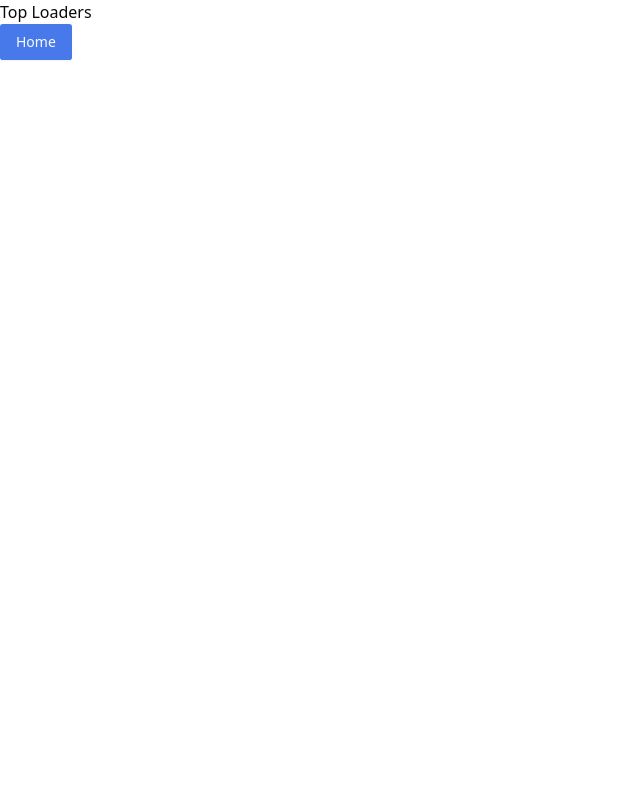
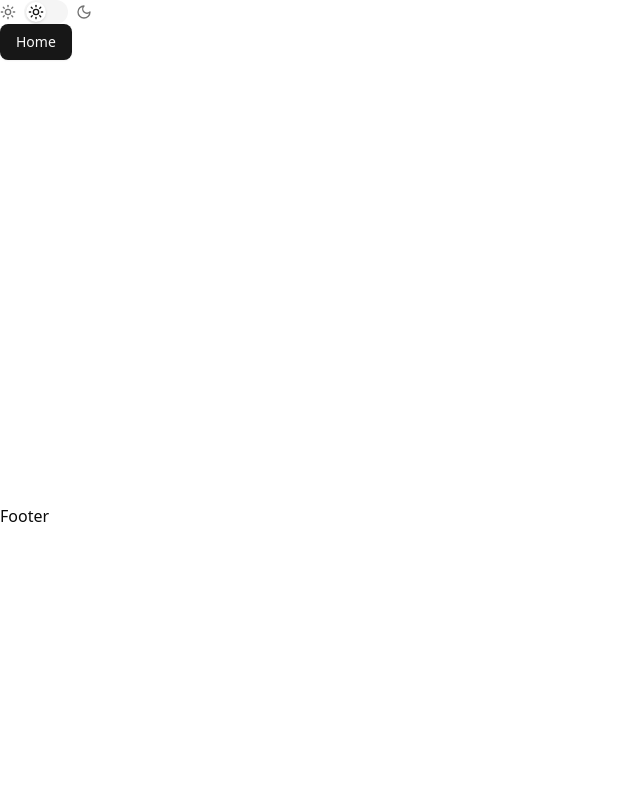
Before and after one commit to codex-pokhara/attendance-tracker-web, a React (Vite) app: page / in a window 1280 px wide. Shown: the top 800 px of the page, without its empty margins (0-640 px from the left). Built offline with nearby package versions, Linux system fonts and the light colour scheme.

Commit message:
feat: add dark and light mode
- add theme toggler
- add theme context
- change eslint config

```diff
--- a/src/App/App.tsx
+++ b/src/App/App.tsx
@@ -1,6 +1,7 @@
 import { createBrowserRouter, RouterProvider } from 'react-router-dom';
 
 import Layout from '@/components/Layout';
+import { ThemeProvider } from '@/components/ThemeProvider';
 import { Button } from '@/components/ui/button';
 
 const router = createBrowserRouter([
@@ -17,10 +18,11 @@ const router = createBrowserRouter([
 
 function App() {
   return (
-    <RouterProvider
-      router={router}
-    />
-
+    <ThemeProvider>
+      <RouterProvider
+        router={router}
+      />
+    </ThemeProvider>
   );
 }
 
--- a/src/components/Layout/index.tsx
+++ b/src/components/Layout/index.tsx
@@ -1,4 +1,6 @@
 import { Outlet } from 'react-router-dom';
+
+import { ThemeToggle } from '../ThemeToggler';
 // import Footer from '../Footer';
 // import Navbar from '../Navbar/Navbar';
 // import ScrollToTop from '../ScrollToTop';
@@ -9,9 +11,9 @@ function Layout() {
     <div className="relative">
       {/* <TopLoader /> */}
       {/* <Navbar /> */}
-      <div>Top Loaders</div>
+      <div><ThemeToggle /></div>
 
-      <div className="min-h-[120vh]">
+      <div className="min-h-[60vh]">
         <Outlet />
       </div>
       <div>Footer</div>
--- /dev/null
+++ b/src/components/ThemeProvider/index.tsx
@@ -0,0 +1,31 @@
+import { useCallback, useEffect, useMemo, useState } from 'react';
+
+import { ThemeContext } from '@/contexts/theme';
+
+export function ThemeProvider({ children }: { children: React.ReactNode }) {
+  const [theme, setTheme] = useState<'light' | 'dark'>(
+    () => (localStorage.getItem('theme') as 'light' | 'dark') || 'light',
+  );
+
+  useEffect(() => {
+    const root = window.document.documentElement;
+    root.classList.remove('light', 'dark');
+    root.classList.add(theme);
+  }, [theme]);
+
+  const toggleTheme = useCallback(() => {
+    const newTheme = theme === 'light' ? 'dark' : 'light';
+    localStorage.setItem('theme', newTheme);
+    setTheme(newTheme);
+  }, [theme]);
+
+  const value = useMemo(
+    () => ({
+      theme,
+      toggleTheme,
+    }),
+    [theme, toggleTheme],
+  );
+
+  return <ThemeContext.Provider value={value}>{children}</ThemeContext.Provider>;
+}
--- /dev/null
+++ b/src/components/ThemeToggler/index.tsx
@@ -0,0 +1,51 @@
+import { useContext } from 'react';
+import { Moon, Sun } from 'lucide-react';
+
+import { ThemeContext } from '@/contexts/theme';
+
+function Switch({
+  checked,
+  onCheckedChange,
+  ...props
+}: React.HTMLAttributes<HTMLButtonElement> & {
+  checked: boolean
+  onCheckedChange: (checked: boolean) => void
+}) {
+  return (
+    <button
+      type="button"
+      role="switch"
+      aria-checked={checked}
+      className={`relative inline-flex h-6 w-11 flex-shrink-0 cursor-pointer rounded-full border-2 border-transparent transition-colors duration-200 ease-in-out focus:outline-none focus:ring-2 focus:ring-primary focus:ring-offset-2 ${
+        checked ? 'bg-primary' : 'bg-muted'
+      }`}
+      onClick={() => onCheckedChange(!checked)}
+      {...props}
+    >
+      <span className="sr-only">Toggle theme</span>
+      <span
+        className={`pointer-events-none relative inline-block h-5 w-5 transform rounded-full bg-background shadow ring-0 transition duration-200 ease-in-out ${
+          checked ? 'translate-x-5' : 'translate-x-0'
+        }`}
+      >
+        {checked ? (
+          <Moon className="absolute inset-0 h-full w-full p-0.5 text-primary" />
+        ) : (
+          <Sun className="absolute inset-0 h-full w-full p-0.5 text-primary" />
+        )}
+      </span>
+    </button>
+  );
+}
+
+export function ThemeToggle() {
+  const { theme, toggleTheme } = useContext(ThemeContext);
+
+  return (
+    <div className="flex items-center gap-2">
+      <Sun className="h-4 w-4 text-muted-foreground" />
+      <Switch checked={theme === 'dark'} onCheckedChange={() => toggleTheme()} />
+      <Moon className="h-4 w-4 text-muted-foreground" />
+    </div>
+  );
+}
--- /dev/null
+++ b/src/contexts/theme.tsx
@@ -0,0 +1,9 @@
+import { createContext } from 'react';
+
+export const ThemeContext = createContext<{
+  theme: 'light' | 'dark'
+  toggleTheme:() => void
+    }>({
+      theme: 'light',
+      toggleTheme: () => null,
+    });
--- a/src/index.css
+++ b/src/index.css
@@ -3,6 +3,47 @@
 @plugin "tailwindcss-animate";
 
 @custom-variant dark (&:is(.dark *));
+
+@theme inline {
+  --color-background: var(--background);
+  --color-foreground: var(--foreground);
+  --font-sans: var(--font-geist-sans);
+  --font-mono: var(--font-geist-mono);
+  --color-sidebar-ring: var(--sidebar-ring);
+  --color-sidebar-border: var(--sidebar-border);
+  --color-sidebar-accent-foreground: var(--sidebar-accent-foreground);
+  --color-sidebar-accent: var(--sidebar-accent);
+  --color-sidebar-primary-foreground: var(--sidebar-primary-foreground);
+  --color-sidebar-primary: var(--sidebar-primary);
+  --color-sidebar-foreground: var(--sidebar-foreground);
+  --color-sidebar: var(--sidebar);
+  --color-chart-5: var(--chart-5);
+  --color-chart-4: var(--chart-4);
+  --color-chart-3: var(--chart-3);
+  --color-chart-2: var(--chart-2);
+  --color-chart-1: var(--chart-1);
+  --color-ring: var(--ring);
+  --color-input: var(--input);
+  --color-border: var(--border);
+  --color-destructive-foreground: var(--destructive-foreground);
+  --color-destructive: var(--destructive);
+  --color-accent-foreground: var(--accent-foreground);
+  --color-accent: var(--accent);
+  --color-muted-foreground: var(--muted-foreground);
+  --color-muted: var(--muted);
+  --color-secondary-foreground: var(--secondary-foreground);
+  --color-secondary: var(--secondary);
+  --color-primary-foreground: var(--primary-foreground);
+  --color-primary: var(--primary);
+  --color-popover-foreground: var(--popover-foreground);
+  --color-popover: var(--popover);
+  --color-card-foreground: var(--card-foreground);
+  --color-card: var(--card);
+  --radius-sm: calc(var(--radius) - 4px);
+  --radius-md: calc(var(--radius) - 2px);
+  --radius-lg: var(--radius);
+  --radius-xl: calc(var(--radius) + 4px);
+}
 
 :root {
   --background: oklch(1 0 0);
@@ -11,7 +52,7 @@
   --card-foreground: oklch(0.145 0 0);
   --popover: oklch(1 0 0);
   --popover-foreground: oklch(0.145 0 0);
-  --primary: oklch(0.6 0.18 264);
+  --primary: oklch(0.205 0 0);
   --primary-foreground: oklch(0.985 0 0);
   --secondary: oklch(0.97 0 0);
   --secondary-foreground: oklch(0.205 0 0);
@@ -20,16 +61,16 @@
   --accent: oklch(0.97 0 0);
   --accent-foreground: oklch(0.205 0 0);
   --destructive: oklch(0.577 0.245 27.325);
-  --destructive-foreground: oklch(0.985 0 0);
+  --destructive-foreground: oklch(0.577 0.245 27.325);
   --border: oklch(0.922 0 0);
   --input: oklch(0.922 0 0);
-  --ring: oklch(0.6 0.18 264);
-  --radius: 0.3rem;
+  --ring: oklch(0.708 0 0);
   --chart-1: oklch(0.646 0.222 41.116);
   --chart-2: oklch(0.6 0.118 184.704);
   --chart-3: oklch(0.398 0.07 227.392);
   --chart-4: oklch(0.828 0.189 84.429);
   --chart-5: oklch(0.769 0.188 70.08);
+  --radius: 0.625rem;
   --sidebar: oklch(0.985 0 0);
   --sidebar-foreground: oklch(0.145 0 0);
   --sidebar-primary: oklch(0.205 0 0);
@@ -47,7 +88,7 @@
   --card-foreground: oklch(0.985 0 0);
   --popover: oklch(0.145 0 0);
   --popover-foreground: oklch(0.985 0 0);
-  --primary: oklch(0.65 0.2 264);
+  --primary: oklch(0.985 0 0);
   --primary-foreground: oklch(0.205 0 0);
   --secondary: oklch(0.269 0 0);
   --secondary-foreground: oklch(0.985 0 0);
@@ -56,12 +97,12 @@
   --accent: oklch(0.269 0 0);
   --accent-foreground: oklch(0.985 0 0);
   --destructive: oklch(0.396 0.141 25.723);
-  --destructive-foreground: oklch(0.985 0 0);
+  --destructive-foreground: oklch(0.637 0.237 25.331);
   --border: oklch(0.269 0 0);
   --input: oklch(0.269 0 0);
-  --ring: oklch(0.6 0.2 264);
-  --chart-1: oklch(0.6 0.2 264);
-  --chart-2: oklch(0.6 0.17 162.48);
+  --ring: oklch(0.439 0 0);
+  --chart-1: oklch(0.488 0.243 264.376);
+  --chart-2: oklch(0.696 0.17 162.48);
   --chart-3: oklch(0.769 0.188 70.08);
   --chart-4: oklch(0.627 0.265 303.9);
   --chart-5: oklch(0.645 0.246 16.439);
@@ -75,45 +116,6 @@
   --sidebar-ring: oklch(0.439 0 0);
 }
 
-@theme inline {
-  --color-background: var(--background);
-  --color-foreground: var(--foreground);
-  --color-card: var(--card);
-  --color-card-foreground: var(--card-foreground);
-  --color-popover: var(--popover);
-  --color-popover-foreground: var(--popover-foreground);
-  --color-primary: var(--primary);
-  --color-primary-foreground: var(--primary-foreground);
-  --color-secondary: var(--secondary);
-  --color-secondary-foreground: var(--secondary-foreground);
-  --color-muted: var(--muted);
-  --color-muted-foreground: var(--muted-foreground);
-  --color-accent: var(--accent);
-  --color-accent-foreground: var(--accent-foreground);
-  --color-destructive: var(--destructive);
-  --color-destructive-foreground: var(--destructive-foreground);
-  --color-border: var(--border);
-  --color-input: var(--input);
-  --color-ring: var(--ring);
-  --color-chart-1: var(--chart-1);
-  --color-chart-2: var(--chart-2);
-  --color-chart-3: var(--chart-3);
-  --color-chart-4: var(--chart-4);
-  --color-chart-5: var(--chart-5);
-  --radius-sm: calc(var(--radius) - 4px);
-  --radius-md: calc(var(--radius) - 2px);
-  --radius-lg: var(--radius);
-  --radius-xl: calc(var(--radius) + 4px);
-  --color-sidebar: var(--sidebar);
-  --color-sidebar-foreground: var(--sidebar-foreground);
-  --color-sidebar-primary: var(--sidebar-primary);
-  --color-sidebar-primary-foreground: var(--sidebar-primary-foreground);
-  --color-sidebar-accent: var(--sidebar-accent);
-  --color-sidebar-accent-foreground: var(--sidebar-accent-foreground);
-  --color-sidebar-border: var(--sidebar-border);
-  --color-sidebar-ring: var(--sidebar-ring);
-}
-
 @layer base {
   * {
     @apply border-border outline-ring/50;
```
Also changed, not shown: .eslintrc.cjs.
